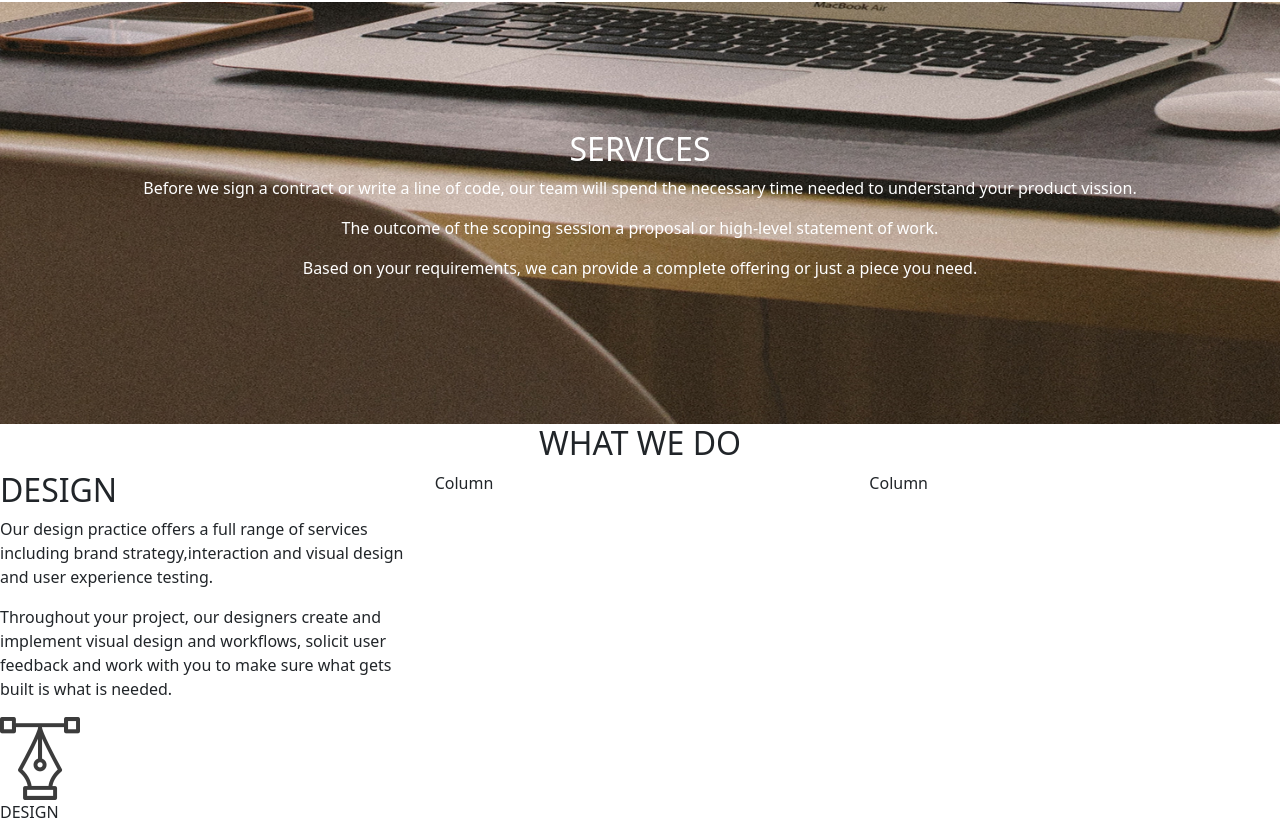
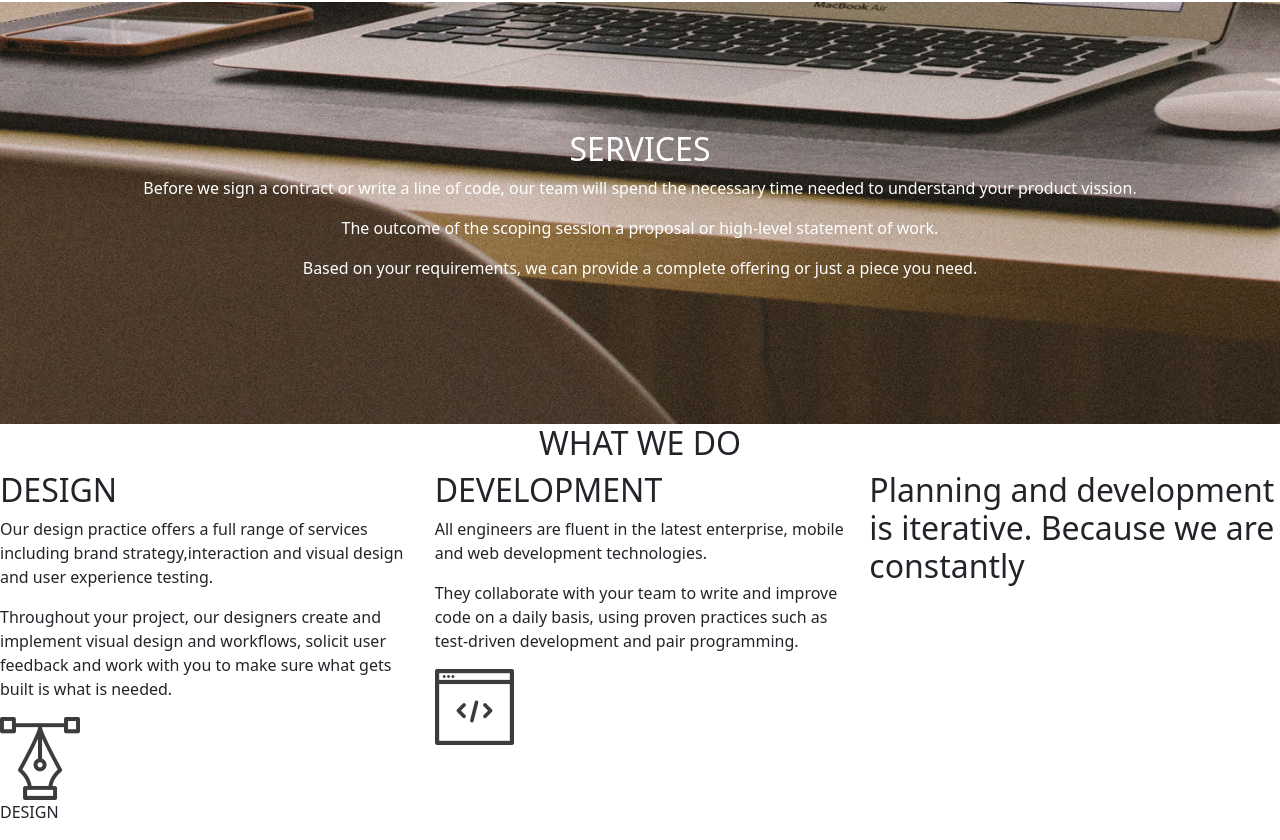
Before and after one commit to MelvinOmega/Delani-Studio, a plain HTML site: page index.html in a window 1280 px wide. Shown: the part 933-1773 px from the top of the page. Drawn offline with nearby package versions, Linux system fonts and the light colour scheme.

Commit message:
add development text and image in the developmet section

```diff
--- a/index.html
+++ b/index.html
@@ -53,10 +53,29 @@
                 </div>
             </div>
             <div class="col">
-              Column
+                <div class="development">
+                    <h2 id="development">DEVELOPMENT</h2>
+                    <p>All engineers are fluent in the latest enterprise, mobile and web development technologies.</p>
+                    <p>They collaborate with your team to write and improve code on a daily basis, using proven practices such as test-driven development and pair programming.</p>
+
+                </div>
+                <div class="developmentimg">
+                    <img src="/assets/services_icons/dev_icon.png" alt="development">
+
+                </div>
+
             </div>
             <div class="col">
-              Column
+                <div class="productmanagement">
+                    <h2 id="">Planning and development is iterative. Because we are constantly</h2>
+                    <p></p>
+                    <p></p>
+                </div>
+                <div class="">
+                    <img src="" alt="">
+
+                </div>
+
             </div>
           </div>
     </div>
```
